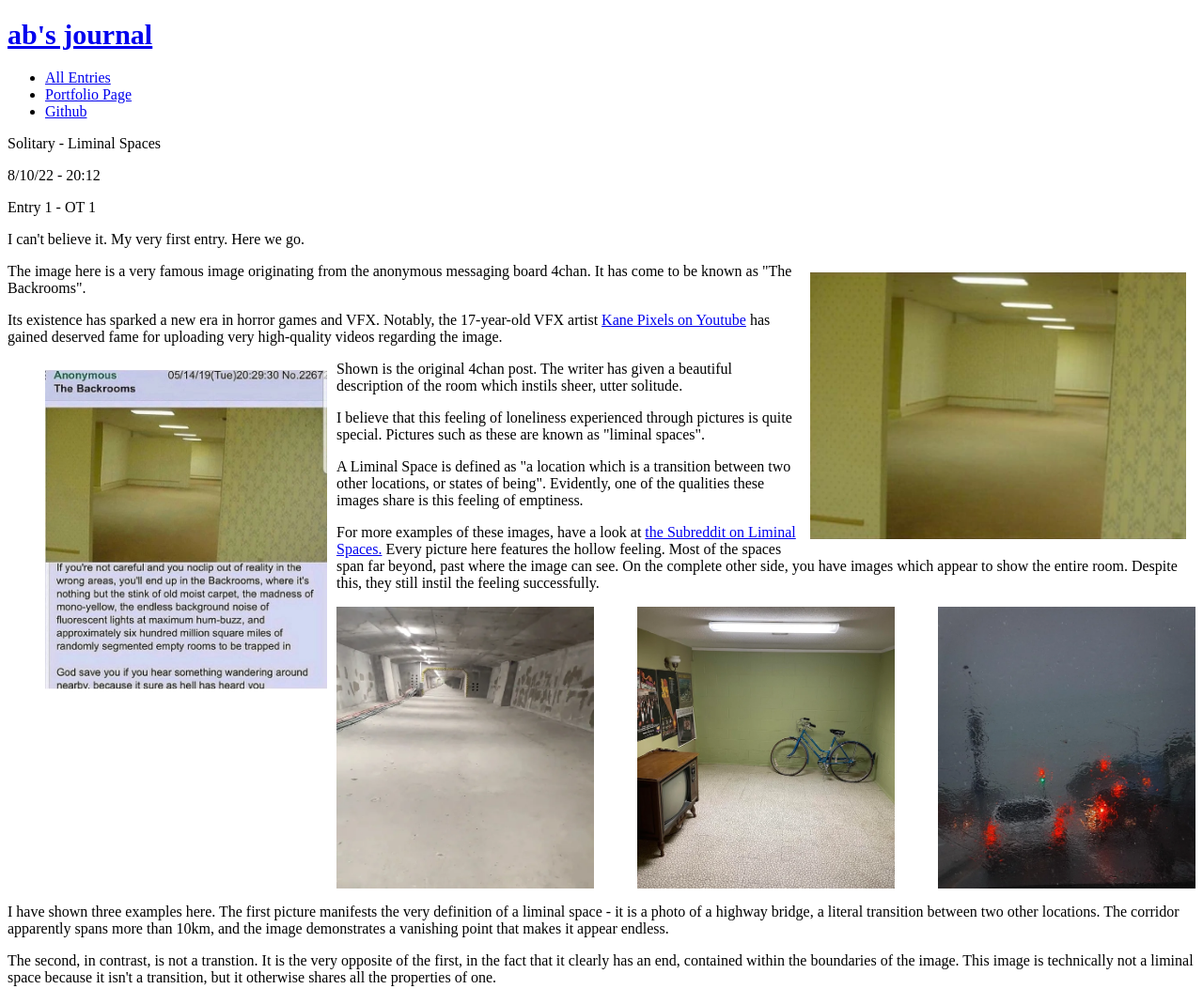
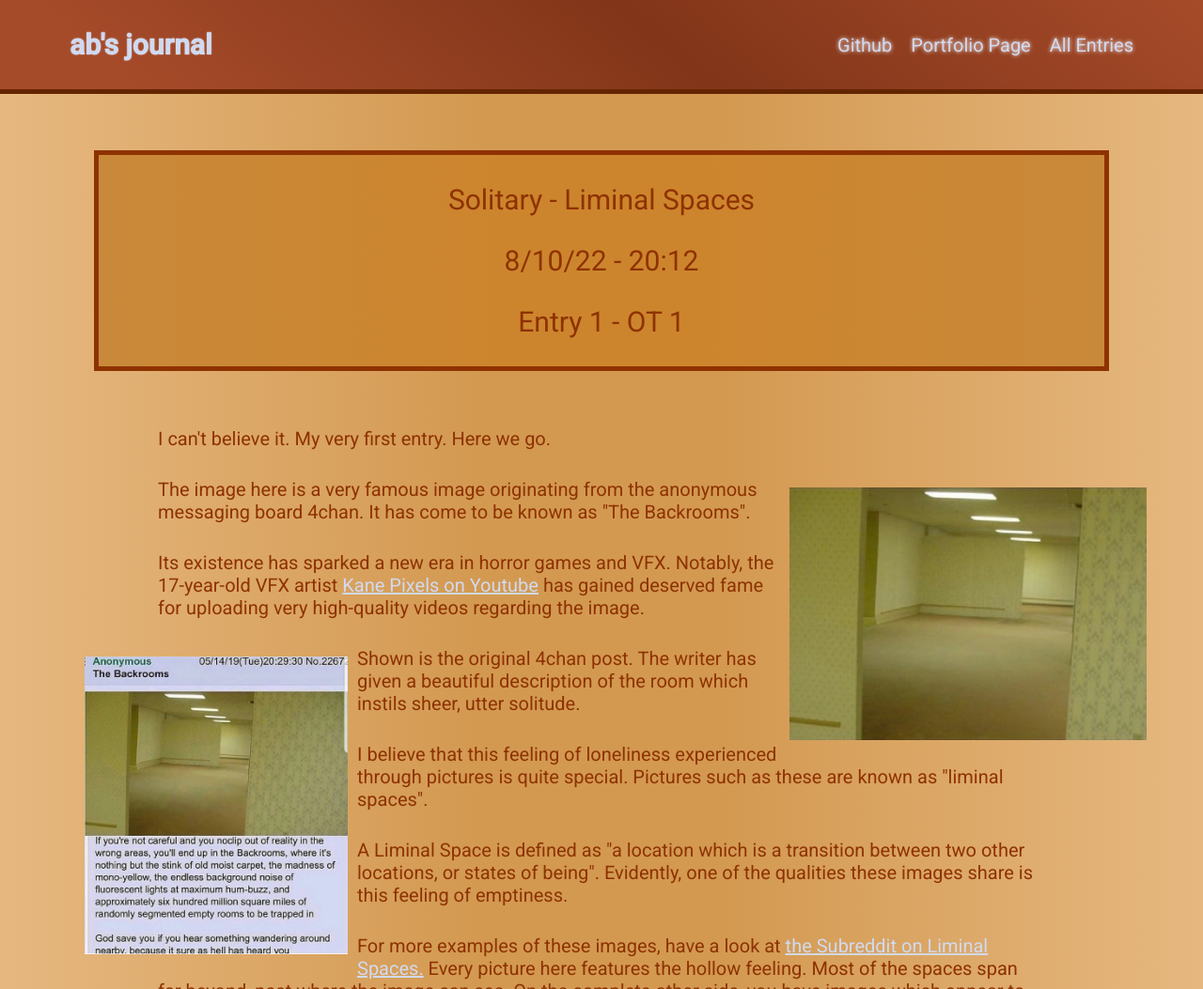
Before and after one commit to CryoSolace/CryoSolace.github.io, a plain HTML site: page main/journals/entries/ot/ot0001.html in a window 1280 px wide. Shown: the top 1053 px of the page at 94% size. Drawn offline with Linux system fonts and the light colour scheme.

Commit message:
Minor Update

```diff
--- a/main/journals/entries/journal.css
+++ b/main/journals/entries/journal.css
@@ -0,0 +1,149 @@
+@import url('https://fonts.googleapis.com/css2?family=Roboto:wght@400;500&display=swap');
+
+*, ::before, ::after {
+    margin: 0;
+    padding: 0;
+    box-sizing: border-box;
+}
+
+
+
+li, a {
+    font-family: Roboto, 'sans-serif';
+    color:rgb(208, 218, 241);
+    text-decoration: none;
+}
+
+
+
+/* navbar */
+
+
+
+header {
+    display:flex;
+    flex-wrap: wrap;
+    justify-content:space-between;
+    align-items:center;
+    padding: 20px 5%;
+
+    background: linear-gradient(40deg, #A64B2A 10%, #823519, #A64B2A);
+    border-bottom: 5px solid #642502;
+}
+
+.logo {
+    cursor:pointer;
+    text-decoration: none;
+    padding: 10px;
+    font-size:30px;
+    text-shadow: 0 0 2px rgba(233, 233, 233, 0.5);
+}
+
+.nav_links, .logo {
+    list-style: none;
+}
+
+.nav_links li {
+    float: right;
+    display: block;
+    padding: 10px;
+}
+
+.nav_links li a {
+    text-shadow: 0 0 4px rgb(255, 255, 255);
+    font-size: 20px;
+}
+
+.nav_links li a:hover {
+    color:rgba(181, 203, 252, 0.751);
+    text-decoration: underline;
+}
+
+.nav_links li a:visited a:active {
+    color:rgb(208, 218, 241);
+}
+
+@media only screen and (max-width:580px)  {
+    .logo {
+        font-size: 6vw;
+    }
+
+    .nav_links li a {
+        font-size: 3vw;
+    }
+
+    header {
+        justify-content: center;
+        margin-top:-20px;
+        padding: 30px 10% 10px 10%;
+
+    }
+    .click{
+        width:0px;
+    }
+}
+
+/*intro*/
+
+.intro {
+    background: linear-gradient(90deg, #c9893a, #cd852d 40% 60%, #c9893a);;
+    margin:30px 50px 50px 50px;
+}
+
+.introfield{
+    background: linear-gradient(90deg, #e6b880, #d39951 40% 60%, #e6b880);
+    padding:30px 50px 50px 50px;
+}
+
+.txti {
+    text-align:center;
+    font-size:30px;
+    font-family: Roboto, 'sans-serif';
+    color:#8E3200;
+    text-decoration: none;
+    margin: 30px 10%;
+}
+
+.txtc {
+
+    font-size:20px;
+    font-family: Roboto, 'sans-serif';
+    color:#8E3200;
+    text-decoration: none;
+    margin: 30px 10%;
+}
+
+.introtxt {
+    border: solid 5px #8E3200;
+}
+
+/*body*/
+
+.body{
+    margin-top:-100px;
+    background: linear-gradient(90deg, #e6b880, #d39951 40% 60%, #e6b880);
+    padding: 30px 50px 30px 50px;
+}
+.body a{
+    text-decoration: underline;
+}
+
+/* scrollbar*/
+
+::-webkit-scrollbar {
+    width: 10px;
+}
+
+::-webkit-scrollbar-track {
+    background: #D7A86E;
+}
+
+::-webkit-scrollbar-thumb {
+    background: #cc924b;
+    border-radius: 50px;
+}
+
+
+::-webkit-scrollbar-thumb:hover {
+    background:  #996e39;
+}
--- a/main/journals/home.css
+++ b/main/journals/home.css
@@ -26,9 +26,9 @@ header {
     justify-content:space-between;
     align-items:center;
     padding: 20px 5%;
-    margin-top:px;
-    background-color:#A64B2A;
-    border-bottom: 5px solid #8E3200;
+
+    background: linear-gradient(40deg, #A64B2A 10%, #823519, #A64B2A);
+    border-bottom: 5px solid #642502;
 }
 
 .logo {
@@ -75,7 +75,7 @@ header {
     header {
         justify-content: center;
         margin-top:-20px;
-        padding: 20px 10%;
+        padding: 30px 10% 10px 10%;
 
     }
     .click{
@@ -86,7 +86,7 @@ header {
 /*landing*/
 
 .landing{
-    background-color:#e6b880;
+    background: linear-gradient(90deg, #e6b880, #d39951 40% 60%, #e6b880);
 
     padding:30px 50px 50px 50px;
 }
@@ -102,8 +102,7 @@ header {
 /*entries*/
 
 .entries{
-    background-color:#D7A86E;
-
+    background: linear-gradient(90deg, #e6b880, #d39951 40% 60%, #e6b880);
 }
 
 
```
Also changed, not shown: main/journals/home.html (+2 -2 lines), main/main.html (+1 -1 lines).
